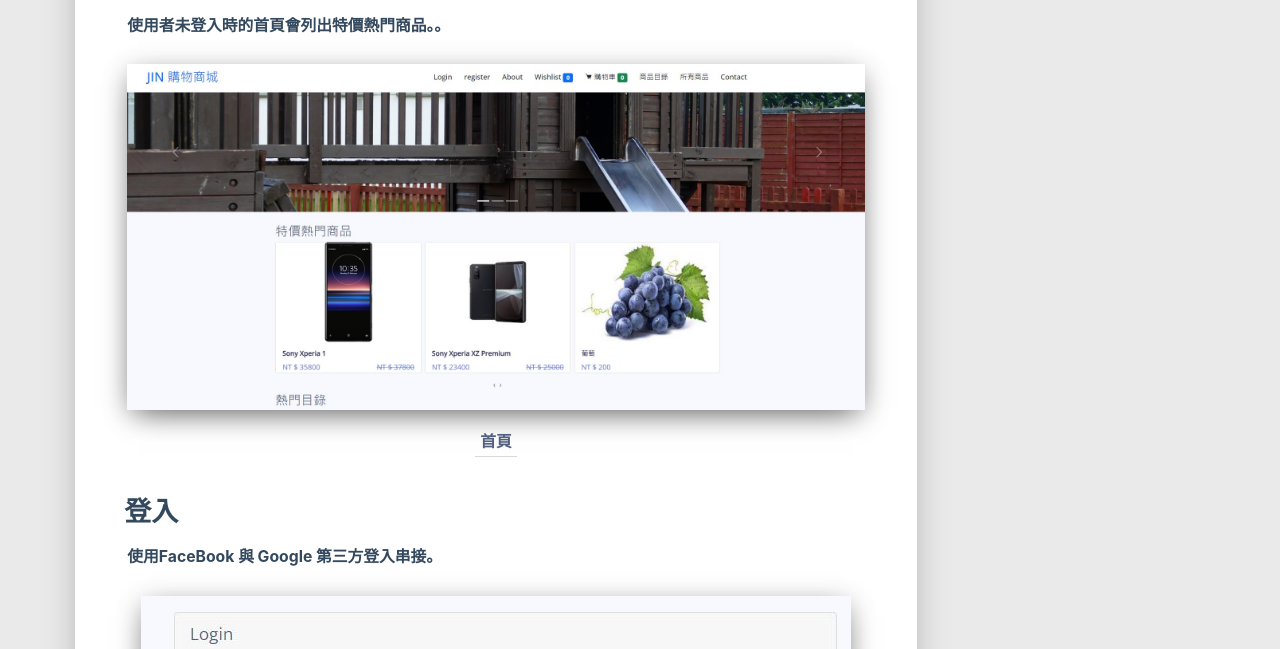
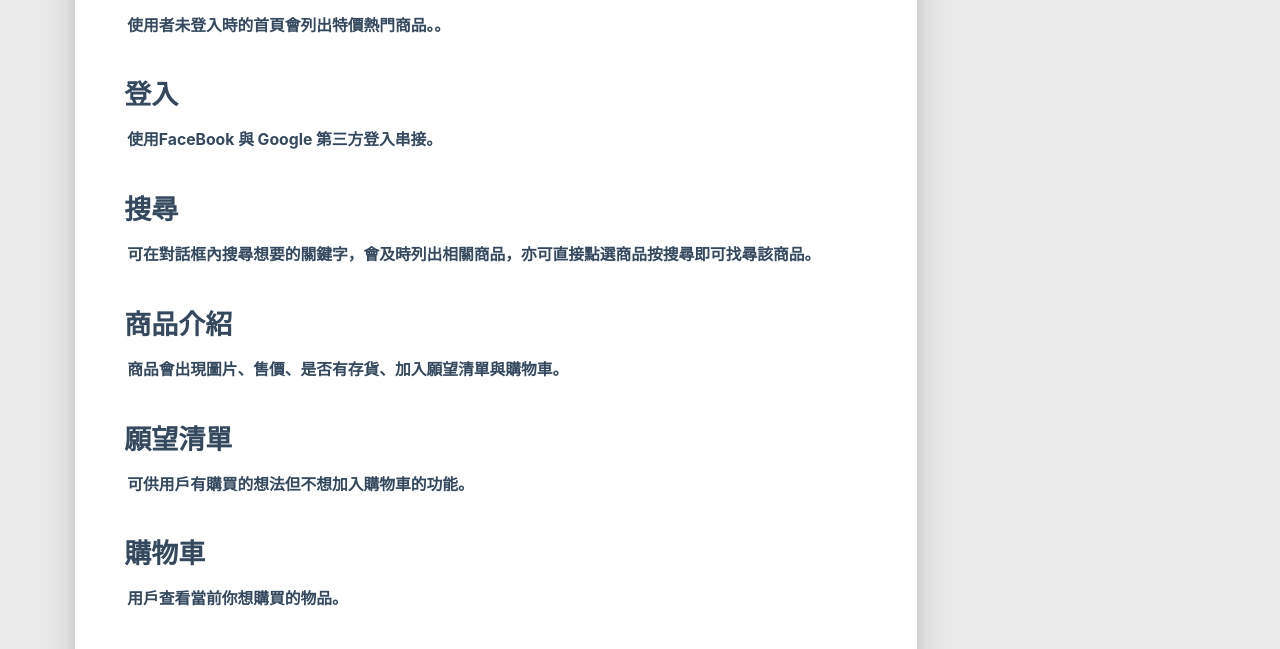
Before and after one commit to jinyanlin/jinyanlin.github.io, a plain HTML site: page 2024/10/17/ecommerence/index.html in a window 1280 px wide. Shown: the part 839-1488 px from the top of the page. Drawn offline with Linux system fonts and the light colour scheme; some packages are replaced by stand-ins of ours; no server answers; a script that the page names is missing.

Commit message:
Site updated: 2024-10-17 22:20:49

```diff
--- a/2024/10/17/ecommerence/index.html
+++ b/2024/10/17/ecommerence/index.html
@@ -368,13 +368,24 @@
 <li>即時顯示願望清單和購物車數量</li>
 <li>結帳時可使用Paypal和ECPAY</li>
 </ul>
-<h1 id="專題介紹"><a href="#專題介紹" class="headerlink" title="專題介紹"></a>專題介紹</h1><h2 id="首頁"><a href="#首頁" class="headerlink" title="首頁"></a>首頁</h2><p><strong>使用者未登入時的首頁會列出特價熱門商品。。</strong><br><img src="/homepage.jpg" alt="首頁"></p>
-<h2 id="登入"><a href="#登入" class="headerlink" title="登入"></a>登入</h2><p><strong>使用FaceBook 與 Google 第三方登入串接。</strong><br><img src="/login.jpg" alt="登入"></p>
-<h2 id="搜尋"><a href="#搜尋" class="headerlink" title="搜尋"></a>搜尋</h2><p><strong>可在對話框內搜尋想要的關鍵字，會及時列出相關商品，亦可直接點選商品按搜尋即可找尋該商品。</strong><br><img src="/search.jpg" alt="搜尋"></p>
-<h2 id="商品介紹"><a href="#商品介紹" class="headerlink" title="商品介紹"></a>商品介紹</h2><p><strong>商品會出現圖片、售價、是否有存貨、加入願望清單與購物車。</strong><br><img src="/product.jpg" alt="商品介紹"></p>
-<h2 id="願望清單"><a href="#願望清單" class="headerlink" title="願望清單"></a>願望清單</h2><p><strong>可供用戶有購買的想法但不想加入購物車的功能。</strong><br><img src="/wishlist.jpg" alt="願望清單"></p>
-<h2 id="購物車"><a href="#購物車" class="headerlink" title="購物車"></a>購物車</h2><p><strong>用戶查看當前你想購買的物品。</strong><br><img src="/cart.jpg" alt="購物車"></p>
-<h2 id="ECPAY"><a href="#ECPAY" class="headerlink" title="ECPAY"></a>ECPAY</h2><p><strong>使用綠界付款</strong><br><img src="/ecpay.jpg" alt="ECPAY"></p>
+<h1 id="專題介紹"><a href="#專題介紹" class="headerlink" title="專題介紹"></a>專題介紹</h1><h2 id="首頁"><a href="#首頁" class="headerlink" title="首頁"></a>首頁</h2><p><strong>使用者未登入時的首頁會列出特價熱門商品。。</strong></p>
+
+
+<h2 id="登入"><a href="#登入" class="headerlink" title="登入"></a>登入</h2><p><strong>使用FaceBook 與 Google 第三方登入串接。</strong></p>
+
+
+<h2 id="搜尋"><a href="#搜尋" class="headerlink" title="搜尋"></a>搜尋</h2><p><strong>可在對話框內搜尋想要的關鍵字，會及時列出相關商品，亦可直接點選商品按搜尋即可找尋該商品。</strong></p>
+
+
+<h2 id="商品介紹"><a href="#商品介紹" class="headerlink" title="商品介紹"></a>商品介紹</h2><p><strong>商品會出現圖片、售價、是否有存貨、加入願望清單與購物車。</strong></p>
+
+
+<h2 id="願望清單"><a href="#願望清單" class="headerlink" title="願望清單"></a>願望清單</h2><p><strong>可供用戶有購買的想法但不想加入購物車的功能。</strong></p>
+
+
+<h2 id="購物車"><a href="#購物車" class="headerlink" title="購物車"></a>購物車</h2><p><strong>用戶查看當前你想購買的物品。</strong></p>
+
+<h2 id="ECPAY"><a href="#ECPAY" class="headerlink" title="ECPAY"></a>ECPAY</h2><p><strong>使用綠界付款</strong></p>
 
 
             </div>
```
